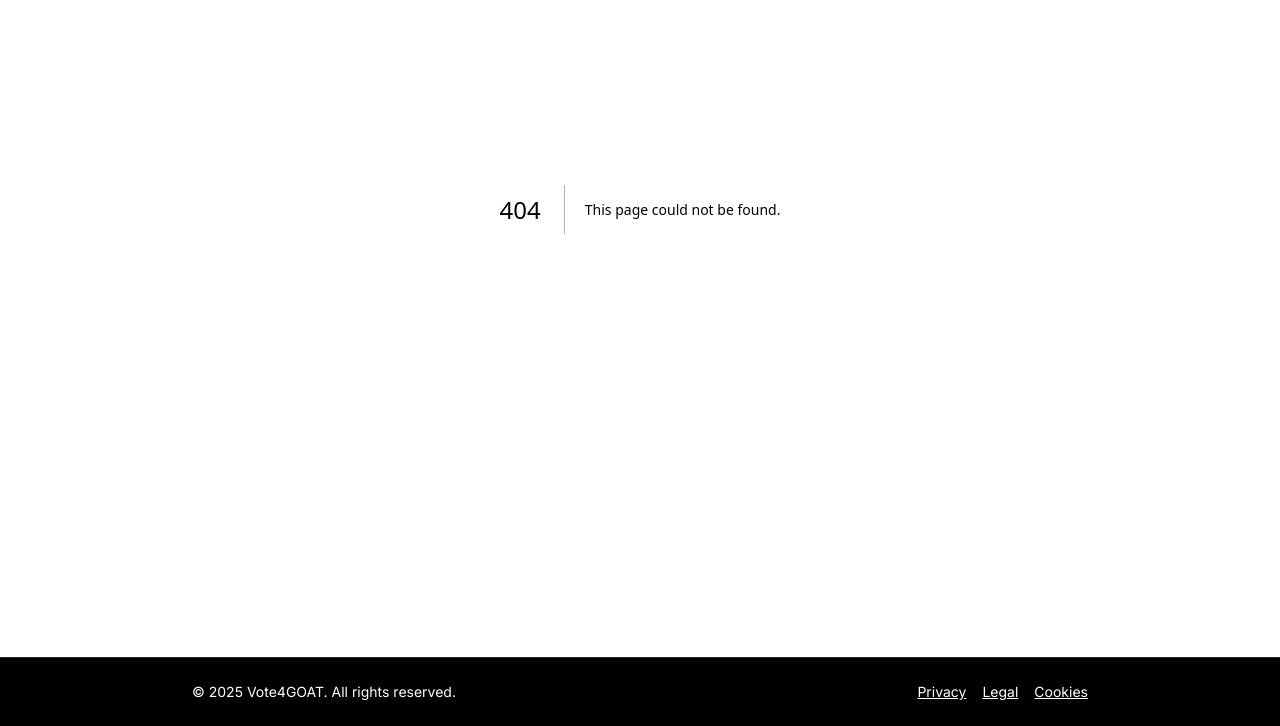
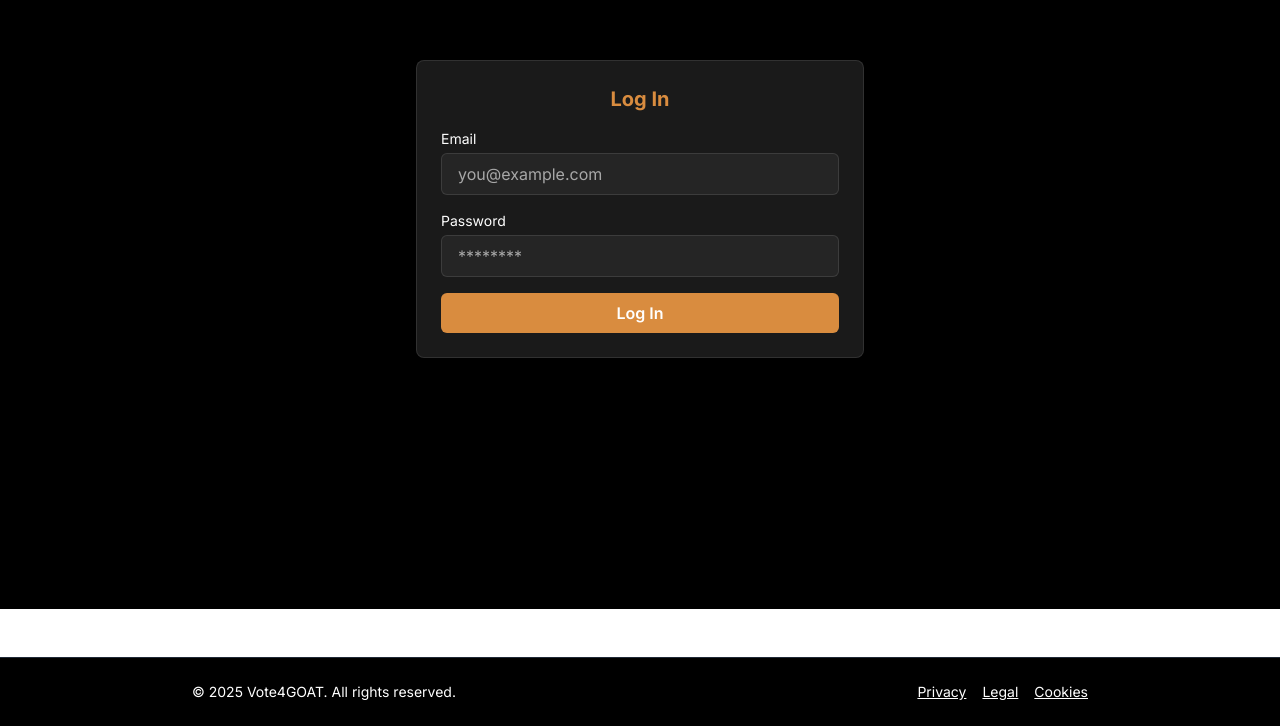
Before and after one commit to fcpdlr/vote4goat, a Next.js app: page /login in a window 1280 px wide. Before the commit this address had no page. Shown: the part 191-917 px from the top of the page. Built offline with nearby package versions, Linux system fonts and the light colour scheme; no server answers.

Commit message:
Create login.js

```diff
--- /dev/null
+++ b/pages/login.js
@@ -0,0 +1,93 @@
+import { useState } from 'react'
+import { useRouter } from 'next/router'
+import { createClient } from '@supabase/supabase-js'
+
+const supabase = createClient(
+  process.env.NEXT_PUBLIC_SUPABASE_URL,
+  process.env.NEXT_PUBLIC_SUPABASE_ANON_KEY
+)
+
+export default function Login() {
+  const [formData, setFormData] = useState({
+    email: '',
+    password: ''
+  })
+  const [error, setError] = useState(null)
+  const [loading, setLoading] = useState(false)
+  const router = useRouter()
+
+  const handleChange = (e) => {
+    setFormData({ ...formData, [e.target.name]: e.target.value })
+  }
+
+  const handleSubmit = async (e) => {
+    e.preventDefault()
+    setLoading(true)
+    setError(null)
+
+    const { email, password } = formData
+
+    const { error: signInError } = await supabase.auth.signInWithPassword({
+      email,
+      password
+    })
+
+    if (signInError) {
+      setError(signInError.message)
+      setLoading(false)
+      return
+    }
+
+    router.push('/')
+    setLoading(false)
+  }
+
+  return (
+    <main className="min-h-screen flex items-center justify-center bg-black text-white px-4">
+      <form
+        onSubmit={handleSubmit}
+        className="bg-white/10 p-6 rounded-lg w-full max-w-md space-y-4 border border-white/10"
+      >
+        <h2 className="text-xl font-bold text-goat text-center">Log In</h2>
+
+        {error && <div className="text-red-500 text-sm">{error}</div>}
+
+        <div>
+          <label htmlFor="email" className="block mb-1 text-sm font-medium">Email</label>
+          <input
+            type="email"
+            name="email"
+            id="email"
+            placeholder="you@example.com"
+            required
+            value={formData.email}
+            onChange={handleChange}
+            className="input"
+          />
+        </div>
+
+        <div>
+          <label htmlFor="password" className="block mb-1 text-sm font-medium">Password</label>
+          <input
+            type="password"
+            name="password"
+            id="password"
+            placeholder="********"
+            required
+            value={formData.password}
+            onChange={handleChange}
+            className="input"
+          />
+        </div>
+
+        <button
+          type="submit"
+          disabled={loading}
+          className="w-full bg-goat text-white py-2 rounded-md font-semibold hover:bg-goat/80 transition"
+        >
+          {loading ? 'Logging in...' : 'Log In'}
+        </button>
+      </form>
+    </main>
+  )
+}
```
